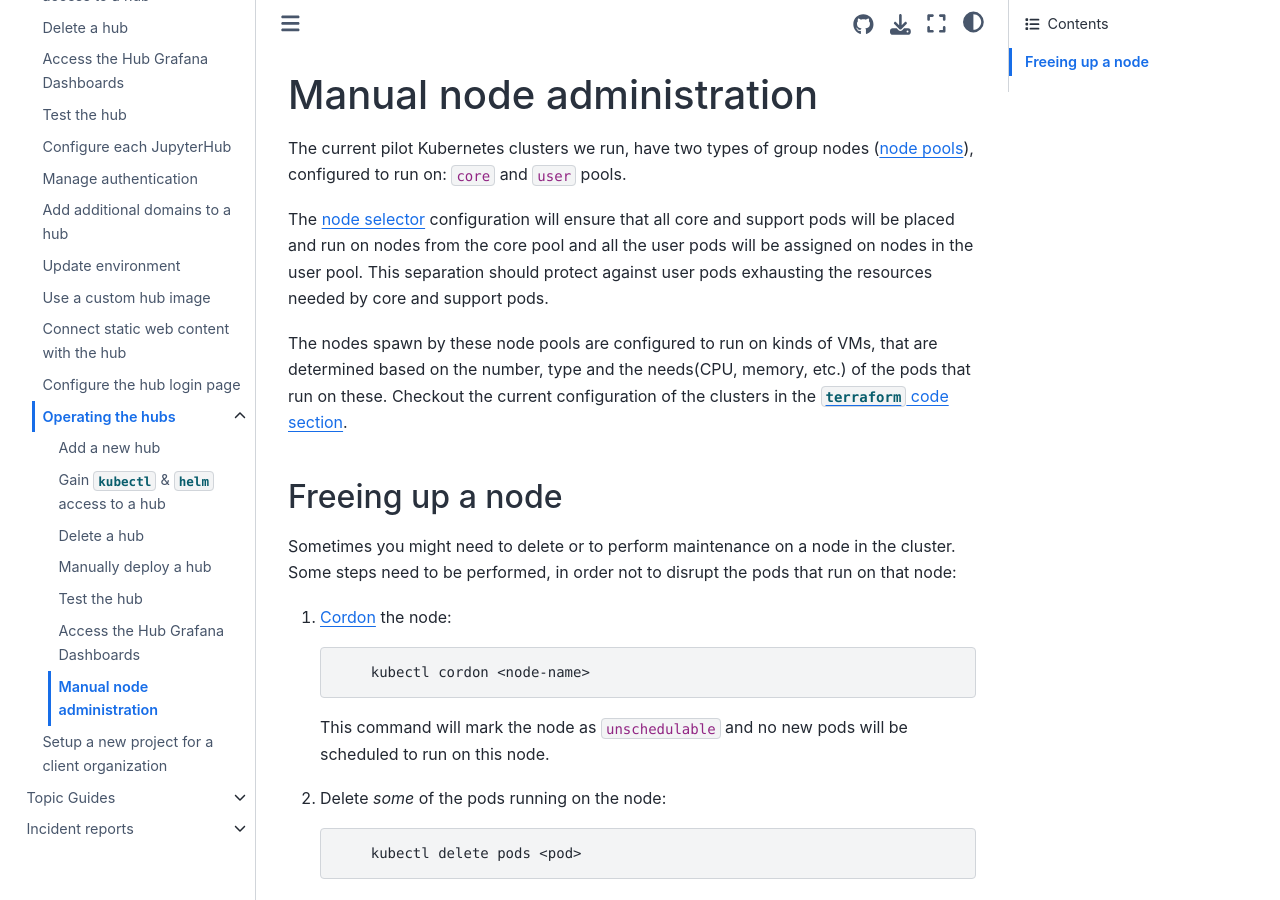
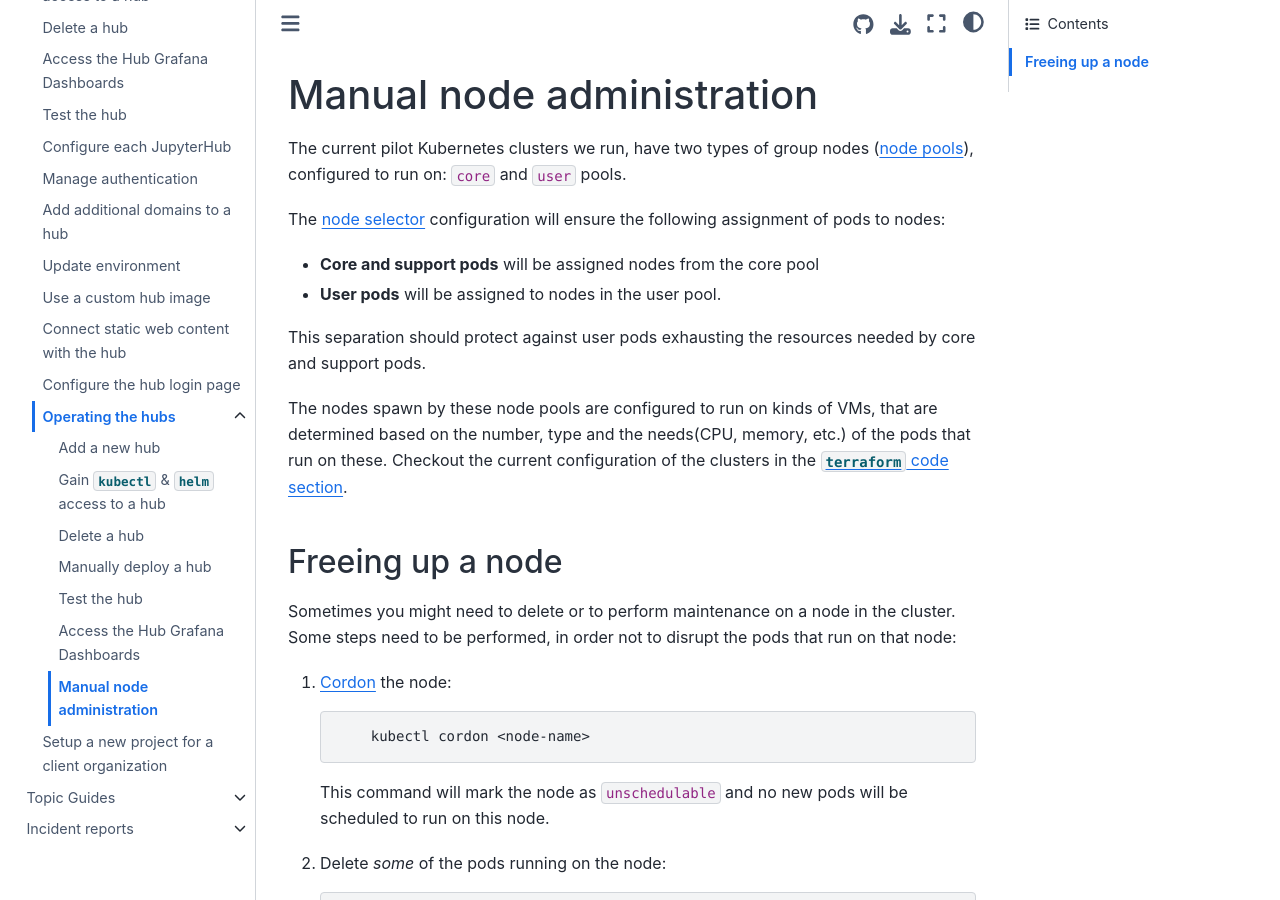
Before and after one commit to 2i2c-org/infrastructure, a Sphinx documentation site: the page built from docs/howto/operate/node-administration.md, in a window 1280 px wide and 900 px high. Built offline with Sphinx 7.4.7 and the Sphinx Book theme 1.1.4, drawn with Linux system fonts in a browser that asks for light colours.

Commit message:
Update docs/howto/operate/node-administration.md
Co-authored-by: Chris Holdgraf <choldgraf@gmail.com>

```diff
--- a/docs/howto/operate/node-administration.md
+++ b/docs/howto/operate/node-administration.md
@@ -2,7 +2,12 @@
 
 The current pilot Kubernetes clusters we run, have two types of group nodes ([node pools](https://cloud.google.com/kubernetes-engine/docs/concepts/node-pools)), configured to run on: `core` and `user` pools.
 
-The [node selector](https://kubernetes.io/docs/concepts/scheduling-eviction/assign-pod-node/#nodeselector) configuration will ensure that all core and support pods will be placed and run on nodes from the core pool and all the user pods will be assigned on nodes in the user pool. This separation should protect against user pods exhausting the resources needed by core and support pods.
+The [node selector](https://kubernetes.io/docs/concepts/scheduling-eviction/assign-pod-node/#nodeselector) configuration will ensure the following assignment of pods to nodes:
+
+- **Core and support pods** will be assigned nodes from the core pool
+- **User pods** will be assigned to nodes in the user pool.
+
+This separation should protect against user pods exhausting the resources needed by core and support pods.
 
 The nodes spawn by these node pools are configured to run on kinds of VMs, that are determined based on the number, type and the needs(CPU, memory, etc.) of the pods that run on these. Checkout the current configuration of the clusters in the [`terraform` code section](https://github.com/2i2c-org/pilot-hubs/tree/master/terraform).
 
```
